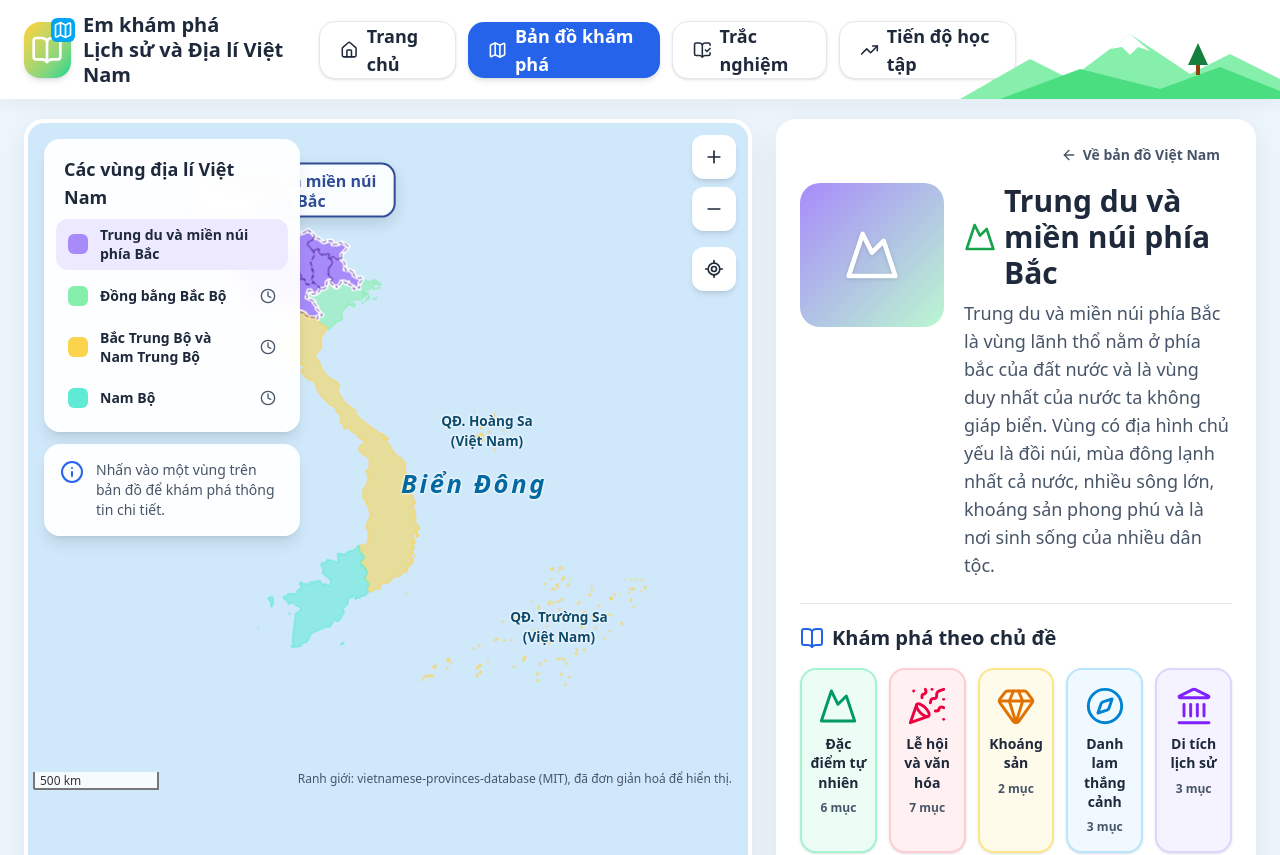
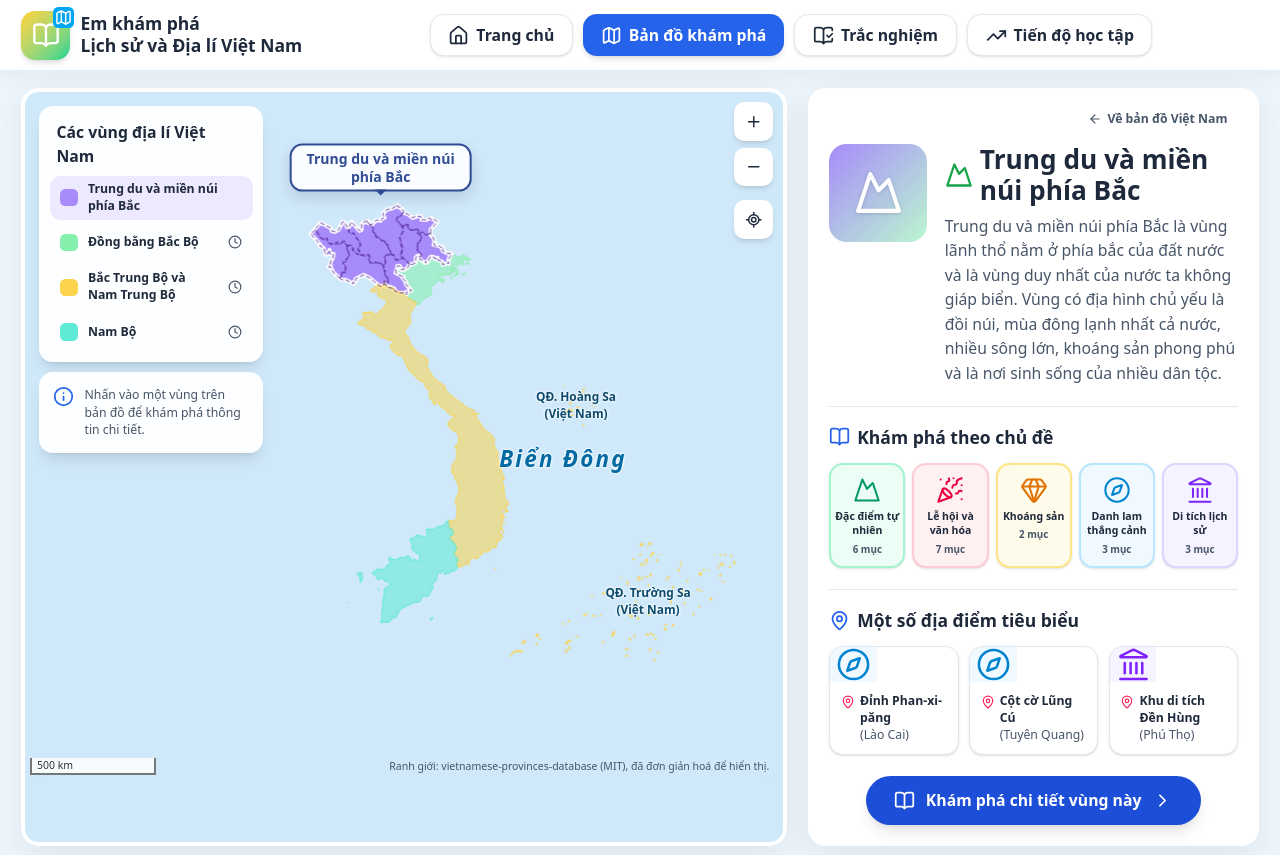
Before and after one commit to lehunghxt/LichSuDiaLy, a React (Vite) app: page /ban-do/trung-du-mien-nui-phia-bac in a window 1280 px wide. Shown: the top 855 px of the page. Built offline with nearby package versions, Linux system fonts and the light colour scheme.

Commit message:
fix: laptop 14in layout (rem scale, nowrap header, map fit around legend); show selected province card and map label
Co-Authored-By: Claude Opus 5.5 <noreply@anthropic.com>

```diff
--- a/src/components/layout/Header.tsx
+++ b/src/components/layout/Header.tsx
@@ -5,7 +5,7 @@ import { NAV_ITEMS } from './navItems'
 
 function navClass({ isActive }: { isActive: boolean }) {
   return [
-    'inline-flex min-h-12 items-center gap-2 rounded-2xl px-5 text-lg font-semibold transition-colors',
+    'inline-flex min-h-12 items-center gap-2 whitespace-nowrap rounded-2xl px-4 text-base font-semibold transition-colors xl:px-5 xl:text-lg',
     isActive ? 'bg-primary text-white shadow-md' : 'border border-line bg-surface text-ink shadow-sm hover:bg-primary-soft',
   ].join(' ')
 }
@@ -13,7 +13,7 @@ function navClass({ isActive }: { isActive: boolean }) {
 /** Dãy núi trang trí góc phải header (thuần trang trí) */
 function Mountains() {
   return (
-    <svg aria-hidden viewBox="0 0 320 80" className="pointer-events-none absolute bottom-0 right-0 hidden h-20 w-80 xl:block">
+    <svg aria-hidden viewBox="0 0 320 80" className="pointer-events-none absolute bottom-0 right-0 hidden h-20 w-80 2xl:block">
       <path d="M0 80 L70 40 L110 60 L170 15 L230 55 L270 35 L320 60 L320 80 Z" fill="#86efac" />
       <path d="M150 30 L170 15 L190 32 L178 28 L170 36 L162 28 Z" fill="#fff" />
       <path d="M40 80 L120 50 L200 70 L260 48 L320 72 L320 80 Z" fill="#4ade80" />
@@ -29,12 +29,12 @@ export function Header() {
   return (
     <header className="sticky top-0 z-[1100] overflow-hidden bg-surface/95 shadow-[0_4px_20px_rgb(15_23_42/0.06)] backdrop-blur">
       <div className="relative mx-auto flex max-w-[1680px] items-center gap-6 px-4 py-3 lg:px-6">
-        <Link to="/" className="flex items-center gap-3">
+        <Link to="/" className="flex shrink-0 items-center gap-3">
           <span className="relative flex size-14 items-center justify-center rounded-2xl bg-gradient-to-br from-amber-300 to-emerald-400 shadow-md">
             <BookOpen aria-hidden className="size-8 text-white" />
             <MapIcon aria-hidden className="absolute -right-1 -top-1 size-6 rounded-md bg-sky-500 p-0.5 text-white" />
           </span>
-          <span className="text-xl font-bold leading-tight text-[#1e293b]">
+          <span className="whitespace-nowrap text-lg font-bold leading-tight text-[#1e293b] xl:text-xl">
             Em khám phá
             <span className="block">Lịch sử và Địa lí Việt Nam</span>
           </span>
@@ -52,7 +52,7 @@ export function Header() {
             ))}
           </ul>
         </nav>
-        <div aria-hidden className="hidden w-64 xl:block" />
+        <div aria-hidden className="hidden w-64 2xl:block" />
         <Mountains />
 
         <button
--- a/src/features/map/MapInfoPanel.tsx
+++ b/src/features/map/MapInfoPanel.tsx
@@ -1,4 +1,4 @@
-import { ArrowLeft, BookOpen, ChevronRight, Clock, Compass, MapPin, Mountain } from 'lucide-react'
+import { ArrowLeft, BookOpen, ChevronRight, Clock, Compass, MapPin, Mountain, X } from 'lucide-react'
 import { SmartImage } from '../../components/ui/SmartImage'
 import { EmptyState, ErrorState, LoadingState } from '../../components/ui/states'
 import provinces from '../../data/provinces.json'
@@ -14,6 +14,7 @@ interface MapInfoPanelProps {
   content: RegionContentState & { retry(): void }
   provinceId: string | null
   onBack(): void
+  onClearProvince(): void
   /** Mở modal chủ đề ngay trên trang bản đồ; slug null = mục đầu tiên */
   onOpen(category: TopicCategory, slug: string | null): void
 }
@@ -28,7 +29,7 @@ function featuredPlaces(content: RegionContent): ContentItem[] {
 
 const card = 'rounded-card bg-surface p-6 shadow-[0_8px_30px_rgb(15_23_42/0.08)]'
 
-export function MapInfoPanel({ region, regionIdFromUrl, content, provinceId, onBack, onOpen }: MapInfoPanelProps) {
+export function MapInfoPanel({ region, regionIdFromUrl, content, provinceId, onBack, onClearProvince, onOpen }: MapInfoPanelProps) {
   if (!regionIdFromUrl) {
     return (
       <div className={`${card} flex flex-col items-center gap-4 py-12 text-center`}>
@@ -64,7 +65,7 @@ export function MapInfoPanel({ region, regionIdFromUrl, content, provinceId, onB
       <div className="-mb-4 -mt-2 flex justify-end">{back}</div>
 
       <header className="flex gap-5">
-        <div className="w-36 shrink-0">
+        <div className="w-28 shrink-0 2xl:w-36">
           {cover ? (
             <SmartImage image={cover} sizes="144px" priority className="aspect-square" />
           ) : (
@@ -99,12 +100,16 @@ export function MapInfoPanel({ region, regionIdFromUrl, content, provinceId, onB
 
       {ready && (
         <>
+          {provinceId && (
+            <ProvinceCard content={ready} regionName={region.name} provinceId={provinceId} onClear={onClearProvince} onOpen={onOpen} />
+          )}
+
           <div className="border-t border-line pt-5">
             <h3 className="mb-4 flex items-center gap-2 text-xl font-bold">
               <BookOpen aria-hidden className="size-6 text-primary" />
               Khám phá theo chủ đề
             </h3>
-            <ul className="grid grid-cols-5 gap-3">
+            <ul className="grid grid-cols-5 gap-2 2xl:gap-3">
               {TOPIC_CATEGORIES.map((cat) => {
                 const Icon = TOPIC_ICONS[cat]
                 const style = TOPIC_TILE[cat]
@@ -114,19 +119,17 @@ export function MapInfoPanel({ region, regionIdFromUrl, content, provinceId, onB
                     <button
                       type="button"
                       onClick={() => onOpen(cat, null)}
-                      className={`flex h-full w-full flex-col items-center gap-2 rounded-2xl border-2 px-2 py-4 text-center text-sm font-bold shadow-sm transition hover:-translate-y-0.5 hover:shadow-md ${style.tile}`}
+                      className={`flex h-full w-full flex-col items-center gap-1.5 rounded-2xl border-2 px-1 py-3 text-center text-xs font-bold 2xl:gap-2 2xl:px-2 2xl:py-4 2xl:text-sm shadow-sm transition hover:-translate-y-0.5 hover:shadow-md ${style.tile}`}
                     >
-                      <Icon aria-hidden className={`size-10 ${style.icon}`} strokeWidth={1.75} />
+                      <Icon aria-hidden className={`size-8 2xl:size-10 ${style.icon}`} strokeWidth={1.75} />
                       <span className="leading-snug">{TOPIC_LABELS[cat]}</span>
-                      <span className="text-xs font-semibold text-muted">{count} mục</span>
+                      <span className="text-[0.7rem] font-semibold text-muted 2xl:text-xs">{count} mục</span>
                     </button>
                   </li>
                 )
               })}
             </ul>
           </div>
-
-          {provinceId && <ProvinceItems content={ready} provinceId={provinceId} onOpen={onOpen} />}
 
           <FeaturedPlaces items={featuredPlaces(ready)} onOpen={onOpen} />
 
@@ -187,35 +190,66 @@ function FeaturedPlaces({ items, onOpen }: { items: ContentItem[]; onOpen(catego
   )
 }
 
-interface ProvinceItemsProps {
+interface ProvinceCardProps {
   content: RegionContent
+  regionName: string
   provinceId: string
+  onClear(): void
   onOpen(category: TopicCategory, slug: string): void
 }
 
-function ProvinceItems({ content, provinceId, onOpen }: ProvinceItemsProps) {
+/** Tỉnh đang chọn trên bản đồ: tên, vùng, các mục trong bài học gắn với tỉnh */
+function ProvinceCard({ content, regionName, provinceId, onClear, onOpen }: ProvinceCardProps) {
   const name = provinceName(provinceId) ?? provinceId
   const items = content.items.filter((i) => i.provinceId === provinceId)
   return (
-    <div className="rounded-2xl bg-bg p-4">
-      <h3 className="font-bold">Tỉnh {name}</h3>
+    <section
+      aria-label={`Tỉnh đang xem: ${name}`}
+      className="animate-fade-up flex flex-col gap-3 rounded-2xl border-2 border-amber-300 bg-amber-50 p-4"
+    >
+      <div className="flex items-start gap-3">
+        <span className="flex size-11 shrink-0 items-center justify-center rounded-xl bg-amber-400 text-white shadow-sm">
+          <MapPin aria-hidden className="size-6" />
+        </span>
+        <div className="min-w-0 flex-1">
+          <p className="text-xs font-bold uppercase tracking-wide text-amber-700">Tỉnh đang xem</p>
+          <h3 className="text-xl font-bold leading-tight">Tỉnh {name}</h3>
+          <p className="text-sm text-muted">Thuộc vùng {regionName}</p>
+        </div>
+        <button
+          type="button"
+          onClick={onClear}
+          aria-label="Bỏ chọn tỉnh"
+          title="Bỏ chọn tỉnh"
+          className="flex size-9 shrink-0 items-center justify-center rounded-full text-muted hover:bg-amber-100 hover:text-ink"
+        >
+          <X aria-hidden className="size-5" />
+        </button>
+      </div>
       {items.length === 0 ? (
-        <p className="mt-1 text-muted">Chưa có địa danh nào của tỉnh này. Em xem các chủ đề ở trên nhé!</p>
+        <p className="text-sm text-muted">Bài học chưa có địa danh nào của tỉnh này. Em xem các chủ đề bên dưới nhé!</p>
       ) : (
-        <ul aria-label={`Địa danh ở tỉnh ${name}`} className="mt-2 flex flex-wrap gap-2">
-          {items.map((i) => (
+        <>
+          <p className="text-sm font-semibold">Trong bài học có {items.length} mục ở tỉnh {name}:</p>
+          <ul aria-label={`Địa danh ở tỉnh ${name}`} className="flex flex-wrap gap-2">
+            {items.map((i) => {
+              const Icon = TOPIC_ICONS[i.category]
+              return (
                 <li key={i.id}>
                   <button
                     type="button"
                     onClick={() => onOpen(i.category, itemSlug(i.id))}
-                className="inline-flex min-h-11 items-center rounded-full bg-secondary-soft px-4 font-semibold text-secondary hover:brightness-95"
+                    className="inline-flex min-h-10 items-center gap-1.5 rounded-full border border-amber-200 bg-white px-3 text-sm font-semibold shadow-sm hover:border-amber-400"
                   >
+                    <Icon aria-hidden className={`size-4 ${TOPIC_TILE[i.category].icon}`} />
                     {i.title}
                   </button>
                 </li>
-          ))}
+              )
+            })}
           </ul>
+        </>
       )}
-    </div>
+    </section>
   )
 }
--- a/src/features/map/VietnamMap.tsx
+++ b/src/features/map/VietnamMap.tsx
@@ -9,12 +9,18 @@ import { ErrorState, LoadingState } from '../../components/ui/states'
 import type { RegionMeta } from '../../types/content'
 import { geoLoader, type AreaCollection, type LabelCollection, type ProvinceFeatureProps, type RegionFeatureProps } from './geo'
 
-// Khung nhìn toàn quốc, gồm cả Hoàng Sa và Trường Sa; mở rộng sang tây để bảng chú giải
-// (đặt nổi góc trái) nằm ngoài lãnh thổ Việt Nam như hình mẫu
+// Khung nhìn toàn quốc, gồm cả Hoàng Sa và Trường Sa
 const VIETNAM_BOUNDS: LatLngBoundsExpression = [
-  [7.6, 95.8],
+  [7.6, 102.0],
   [23.5, 117.9],
 ]
+
+/** Canh toàn quốc, chừa chỗ cho bảng chú giải nổi góc trái (đo thật vì cỡ chữ đổi theo màn hình) */
+function fitCountry(map: L.Map) {
+  const legend = map.getContainer().closest('[data-map-frame]')?.querySelector<HTMLElement>('[data-map-legend]')
+  const left = legend ? legend.offsetLeft + legend.offsetWidth + 8 : 12
+  map.fitBounds(VIETNAM_BOUNDS, { paddingTopLeft: [left, 12], paddingBottomRight: [12, 12] })
+}
 
 export interface VietnamMapProps {
   regions: RegionMeta[]
@@ -130,7 +136,21 @@ function ProvincesLayer({ data, regionId, selectedProvinceId, onSelectProvince }
     [selectedProvinceId],
   )
 
+  const selected = filtered.features.find((f) => f.properties.provinceId === selectedProvinceId)
+  // Nhãn tên tỉnh cố định ở tâm khung bao của tỉnh đang chọn
+  const pin = useMemo(
+    () =>
+      selected
+        ? {
+            position: L.geoJSON(selected).getBounds().getCenter(),
+            icon: L.divIcon({ className: 'province-pin', html: `<span>${selected.properties.name}</span>`, iconSize: [0, 0] }),
+          }
+        : null,
+    [selected],
+  )
+
   return (
+    <>
       <GeoJSON
         key={regionId}
         data={filtered}
@@ -143,6 +163,8 @@ function ProvincesLayer({ data, regionId, selectedProvinceId, onSelectProvince }
           })
         }}
       />
+      {pin && <Marker position={pin.position} icon={pin.icon} interactive={false} keyboard={false} zIndexOffset={1000} />}
+    </>
   )
 }
 
@@ -163,12 +185,10 @@ function Labels({ data }: { data: LabelCollection }) {
   })
 }
 
-const FIT_OPTIONS = { padding: [12, 12] as [number, number] }
-
 function FitCountry() {
   const map = useMap()
   useEffect(() => {
-    map.fitBounds(VIETNAM_BOUNDS, FIT_OPTIONS)
+    fitCountry(map)
     const scale = L.control.scale({ imperial: false, position: 'bottomleft', maxWidth: 160 }).addTo(map)
     return () => {
       scale.remove()
@@ -189,7 +209,7 @@ function Controls() {
       <button type="button" aria-label="Thu nhỏ" className={btn} onClick={() => map.zoomOut()}>
         <Minus aria-hidden className="size-5" />
       </button>
-      <button type="button" aria-label="Xem toàn bộ bản đồ" className={`${btn} mt-2`} onClick={() => map.fitBounds(VIETNAM_BOUNDS, FIT_OPTIONS)}>
+      <button type="button" aria-label="Xem toàn bộ bản đồ" className={`${btn} mt-2`} onClick={() => fitCountry(map)}>
         <LocateFixed aria-hidden className="size-5" />
       </button>
     </div>
@@ -215,8 +235,9 @@ export default function VietnamMap(props: VietnamMapProps) {
     <div className="relative">
       <MapContainer
         bounds={VIETNAM_BOUNDS}
+        // Rộng về phía tây: phần đó nằm dưới bảng chú giải khi canh toàn quốc
         maxBounds={[
-          [3, 95],
+          [3, 85],
           [27, 123],
         ]}
         minZoom={4}
--- a/src/pages/MapPage.tsx
+++ b/src/pages/MapPage.tsx
@@ -54,8 +54,8 @@ export default function MapPage() {
   return (
     <div>
       <h1 className="sr-only">Bản đồ khám phá</h1>
-      <div className="grid gap-6 lg:grid-cols-[minmax(0,1.6fr)_minmax(480px,1fr)]">
-        <div className="relative overflow-hidden rounded-card border-4 border-white bg-sea shadow-[0_8px_30px_rgb(15_23_42/0.08)]">
+      <div className="grid gap-6 lg:grid-cols-[minmax(0,1.7fr)_minmax(400px,1fr)]">
+        <div data-map-frame className="relative overflow-hidden rounded-card border-4 border-white bg-sea shadow-[0_8px_30px_rgb(15_23_42/0.08)]">
           <Suspense fallback={<LoadingState label="Đang tải bản đồ…" />}>
             <VietnamMap
               regions={regions}
@@ -65,7 +65,7 @@ export default function MapPage() {
               onSelectProvince={setProvinceId}
             />
           </Suspense>
-          <div className="absolute left-4 top-4 z-[1000]">
+          <div data-map-legend className="absolute left-4 top-4 z-[1000]">
             <RegionList regions={regions} selectedId={region?.id ?? null} onSelect={selectRegion} />
           </div>
         </div>
@@ -76,6 +76,7 @@ export default function MapPage() {
             content={content}
             provinceId={provinceId}
             onBack={() => navigate('/ban-do')}
+            onClearProvince={() => setProvinceId(null)}
             onOpen={openTopic}
           />
         </div>
--- a/src/styles/index.css
+++ b/src/styles/index.css
@@ -43,6 +43,12 @@
 @layer base {
   html {
     font-size: 100%;
+  }
+  /* Laptop 13–14 inch (khung nhìn ~1280–1536px): thu nhỏ toàn bộ theo rem để chữ không rớt dòng */
+  @media (min-width: 1024px) and (max-width: 1599.98px) {
+    html {
+      font-size: 87.5%;
+    }
   }
   body {
     @apply bg-bg font-sans text-base text-ink antialiased md:text-lg;
@@ -130,6 +136,32 @@ div.leaflet-container {
 .leaflet-tooltip-top.region-callout::before {
   border-top-color: #1e3a8a;
 }
+.province-pin span {
+  position: absolute;
+  bottom: 0.4rem;
+  left: 0;
+  transform: translateX(-50%);
+  padding: 0.25rem 0.7rem;
+  border: 2px solid #b45309;
+  border-radius: 999px;
+  background: #fffbeb;
+  color: #78350f;
+  font-family: var(--font-sans);
+  font-size: 0.85rem;
+  font-weight: 700;
+  white-space: nowrap;
+  box-shadow: 0 2px 8px rgb(15 23 42 / 0.2);
+  pointer-events: none;
+}
+.province-pin span::after {
+  content: '';
+  position: absolute;
+  top: 100%;
+  left: 50%;
+  margin-left: -6px;
+  border: 6px solid transparent;
+  border-top-color: #b45309;
+}
 .leaflet-control-scale-line {
   border-color: #1e293b;
   background: rgb(255 255 255 / 0.7);
```
Also changed, not shown: 1 other file (tests, documents, lock files or other folders). Lines whose indentation alone changed are shown as unchanged.
